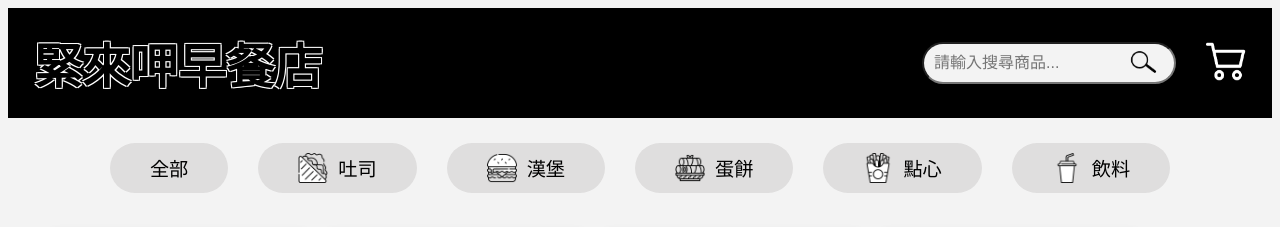
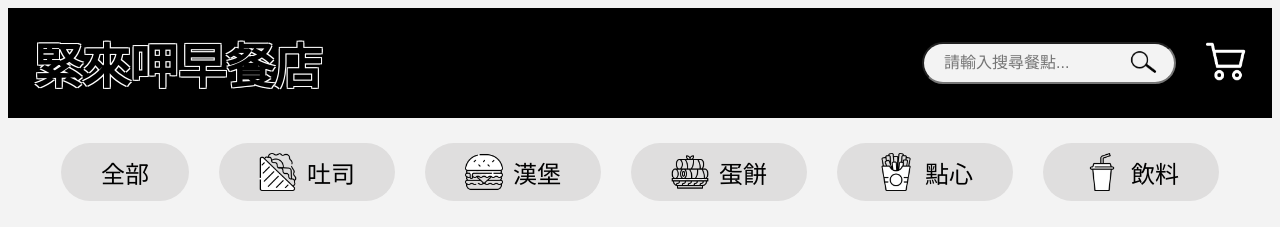
Before and after one commit to wei-lee-95/1131SAD, a Vue app in the folder front/: page / in a window 1280 px wide. Shown: the top 227 px of the page. Built offline with nearby package versions, Linux system fonts and the light colour scheme.

Commit message:
Update BreakfastMenu.vue

```diff
--- a/front/src/components/BreakfastMenu.vue
+++ b/front/src/components/BreakfastMenu.vue
@@ -4,7 +4,7 @@
       <h1 class="title">緊來呷早餐店</h1>
       <div class="header-right">
         <div class="search-container">
-          <input type="text" placeholder="請輸入搜尋商品..." v-model="searchQuery" class="search-bar"/>
+          <input type="text" placeholder="請輸入搜尋餐點..." v-model="searchQuery" class="search-bar"/>
           <button @click="searchItems" class="search-button">
             <img :src="require('@/assets/search-icon.png')" alt="搜尋圖示" class="search-icon"/>
           </button>
@@ -126,7 +126,7 @@ body {
 .title {
   margin: 0;
   font-size: 3em;
-  font-family: 'DFGirl', 'Noto Sans TC',san serif;
+  font-family: 'Noto Sans TC',san serif;
   color: black;
   margin-right: 600px;
   text-shadow:
@@ -153,6 +153,7 @@ body {
   font-size: 16px;
   background-color: #F3F3F3;
   padding-right: 40px;
+  text-indent: 10px;
 }
 .search-button {
   position: absolute;
@@ -186,7 +187,7 @@ body {
   border-radius: 30px;
   cursor: pointer;
   margin: 5px 15px ;
-  font-size: 1.2em;
+  font-size: 1.5em;
   display: flex;
   align-items: center;
   font-family: 'Noto Sans TC', sans-serif;
@@ -222,8 +223,8 @@ body {
   margin: 10px;
 }
 .category-icon {
-  width: 30px;
-  height: 30px;
+  width: 38px;
+  height: 38px;
   margin-right: 10px;
 }
 </style>
```
